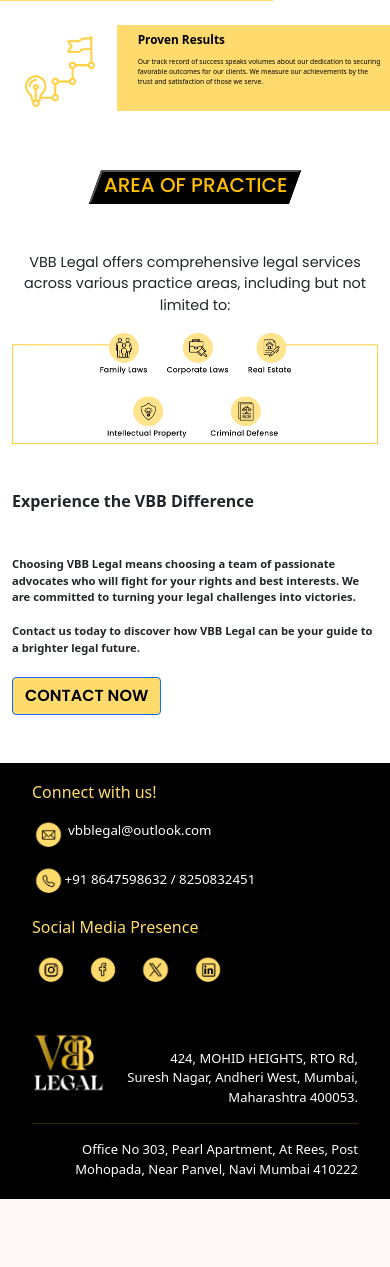
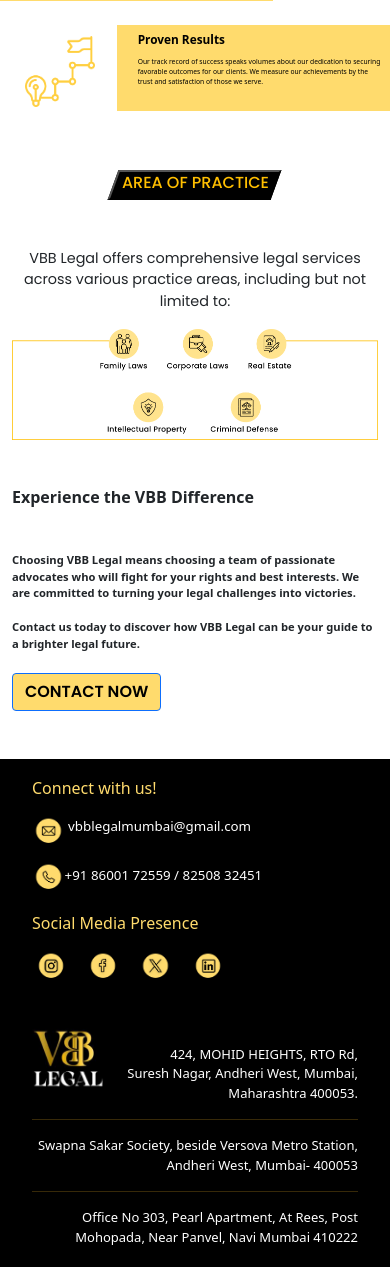
Before and after one commit to AtishKumar98/VBB_LAW_FIRM, a Django app: page /about_us/ in a window 390 px wide. Shown: the part 589-1856 px from the top of the page. Before the commit the page ends 1788 px from the top, so only its background shows below. Run offline with Django 4.2, Linux system fonts and the light colour scheme; parts of the project's set-up code (start-up, migrations or seed data) failed here and were passed over; some libraries are stand-ins or nearby versions.

Commit message:
commit_for_About_US_Stages_changes_andmany

```diff
--- a/templates/ABOUT_US.html
+++ b/templates/ABOUT_US.html
@@ -58,13 +58,13 @@ blockquote::after {
 .commitment_section{
     display : flex ;
     margin-top: 2.4%;
-    animation: slide-left-in 3s ease;
+    animation: slide-left-in 3.5s ease;
     flex-direction: row;
 }
 .expertise_section{
     display : flex ;
     margin-top: 2.4%;
-    animation:slide-right-in 3s ease;
+    animation:slide-right-in 3.5s ease;
     flex-direction: row;
 }
 .commitment{
@@ -370,10 +370,14 @@ flex-direction: column;
 }
 .area_of_expertise button {
     width: 100%;
-    height: 34px;
+    height: 30px;
     transform: skewX(-20deg);
     background-color: black;
+    font-size: 100%;
     color: rgba(255,191,0,1);
+}
+.area_of_ex h5{
+    font-size:100% ;
 }
 }
 @media only screen
--- a/templates/footer.html
+++ b/templates/footer.html
@@ -102,8 +102,8 @@
         <div class="col-md-4" style="margin-right: 3%;">
           <h3 style="color: #FFDB6D;">Connect with us!</h3>
           <ul class="contact-info">
-            <li><img class="contact_images" src="{% static 'images/Mail.png' %}" alt="Background Image" style='margin-top: 3%;'> vbblegal@outlook.com</li>
-            <li><img class="contact_images" src="{% static 'images/Call.png' %}" alt="Background Image" style='margin-top: 1%;'>+91 8647598632 / 8250832451</li>
+            <li><img class="contact_images" src="{% static 'images/Mail.png' %}" alt="Background Image" style='margin-top: 3%;'> vbblegalmumbai@gmail.com</li>
+            <li><img class="contact_images" src="{% static 'images/Call.png' %}" alt="Background Image" style='margin-top: 1%;'>+91 86001 72559 / 82508 32451</li>
           </ul>
         </div>
 
@@ -123,7 +123,10 @@
             <li style="color: white; list-style: none;" class="mt-3">424, MOHID HEIGHTS, RTO Rd, </li>
             <li style="color: white; list-style: none;">Suresh Nagar, Andheri West, Mumbai, Maharashtra 400053.</li>
             <hr>
-
+            <li style="color: white; list-style: none;">
+              Swapna Sakar Society, beside Versova Metro Station, Andheri West, Mumbai- 400053
+            </li>
+            <hr>
             <li style="color: white; list-style: none;" >Office No 303, Pearl Apartment, At Rees, Post Mohopada, Near Panvel, Navi Mumbai 410222</li>
         </div>
 
--- a/templates/our_team.html
+++ b/templates/our_team.html
@@ -183,10 +183,14 @@
 }
 .area_of_expertise button {
     width: 100%;
-    height: 34px;
+    height: 30px;
     transform: skewX(-20deg);
     background-color: black;
     color: rgba(255,191,0,1);
+}
+.heading_area_of_expertise h5{
+  font-size: 100%;
+
 }
   }
 </style>
```
Also changed, not shown: templates/HOME.html (+1 -6 lines).
